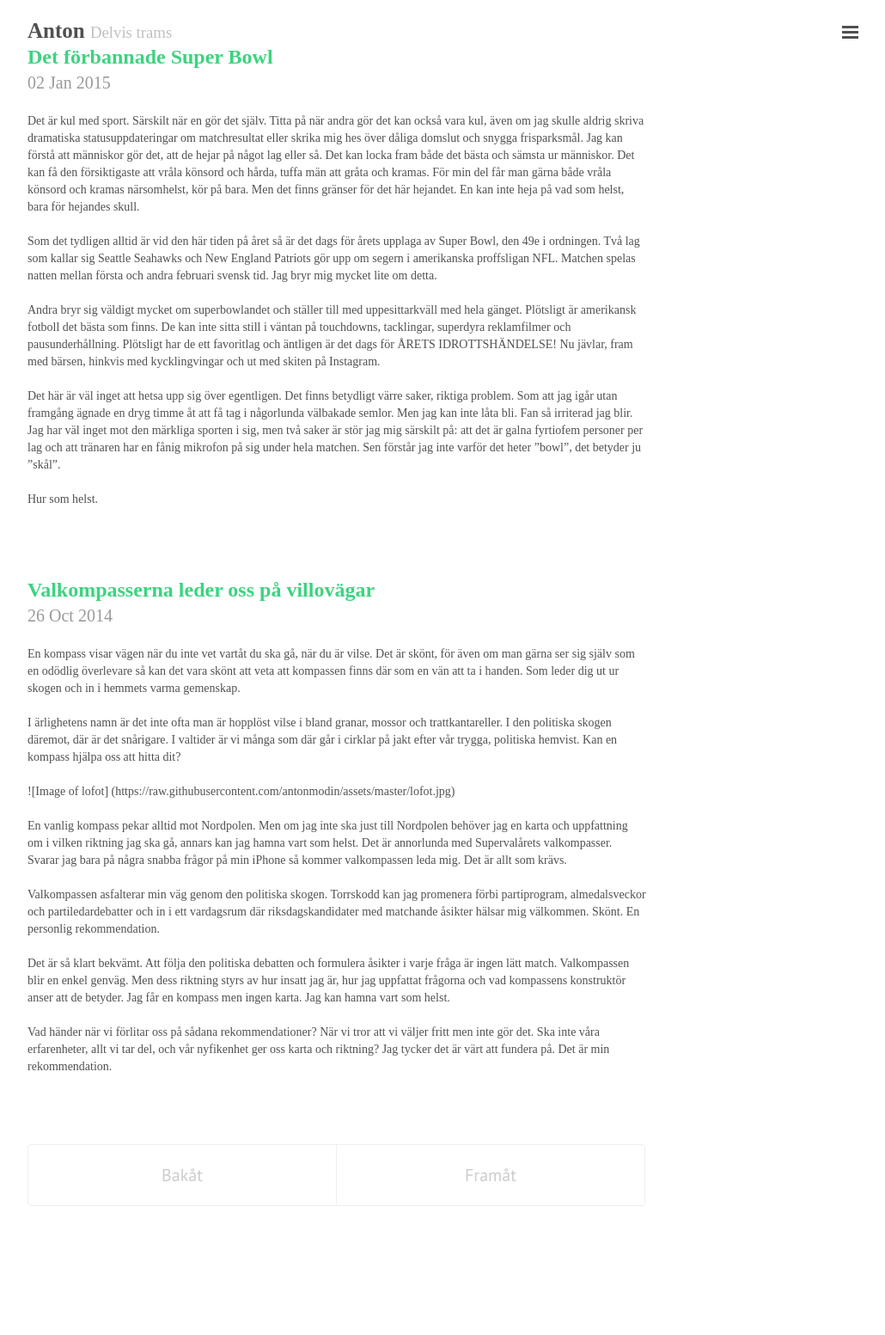
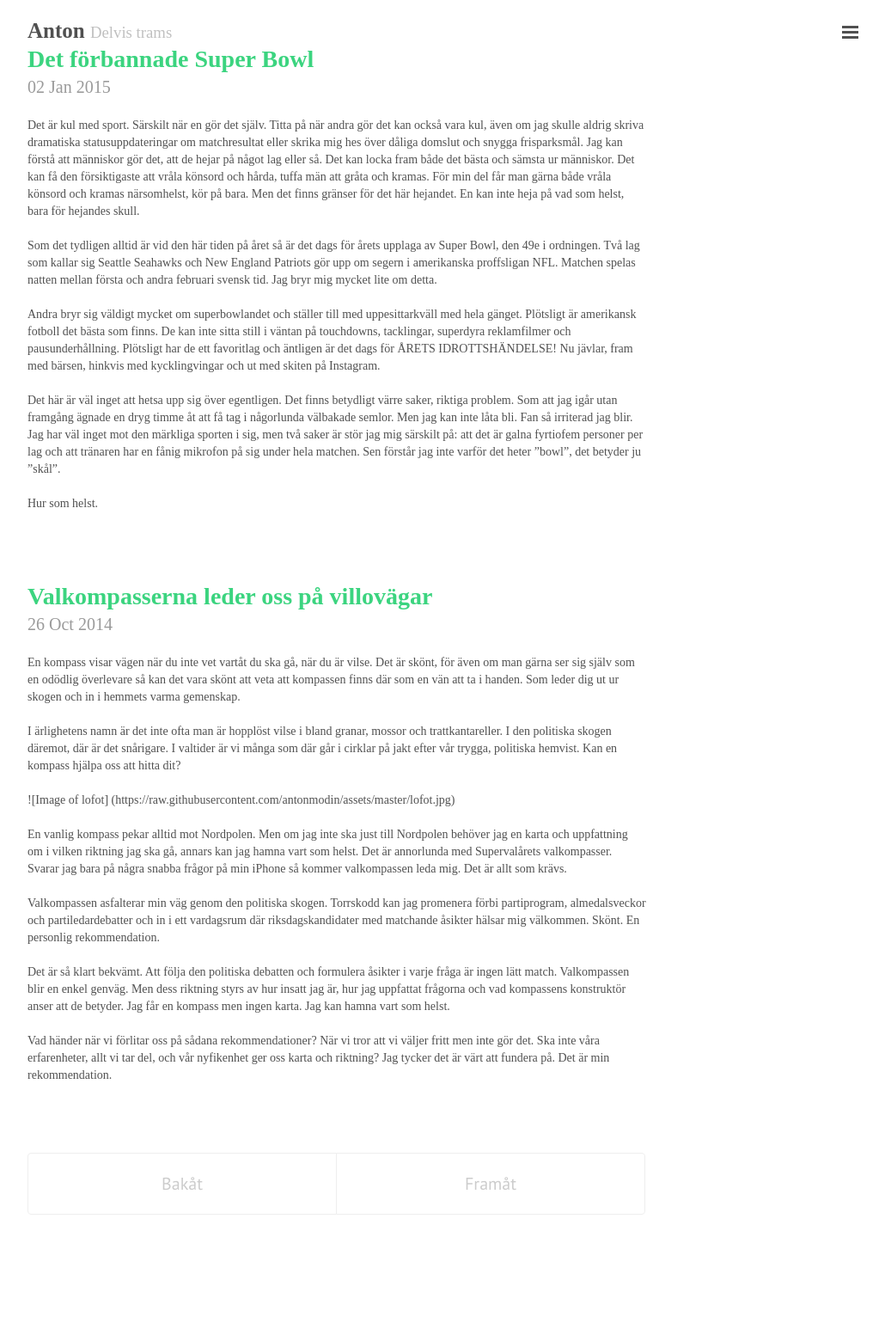
Before and after one commit to antonmodin/jekyllsite, a Jekyll site: the page built from index.html, in a window 1280 px wide. Shown: the whole page at 86% size, without its empty margins (248-1278 px from the left). Built offline with Jekyll 4.4.1, drawn with Linux system fonts in a browser that asks for light colours; Markdown is read by kramdown in place of the engine named in the settings; the list of posts is cut into pages by our own code.

Commit message:
Update lanyon.css

```diff
--- a/public/css/lanyon.css
+++ b/public/css/lanyon.css
@@ -70,7 +70,7 @@ p {
 h1, h2, h3, h4, h5, h6 {
     color: rgb(59,212,127);
 }
-h1  {font-size: 120%;
+h1  {font-size: 140%;
 }
 h2  {font-size: 90%;
 }
```
